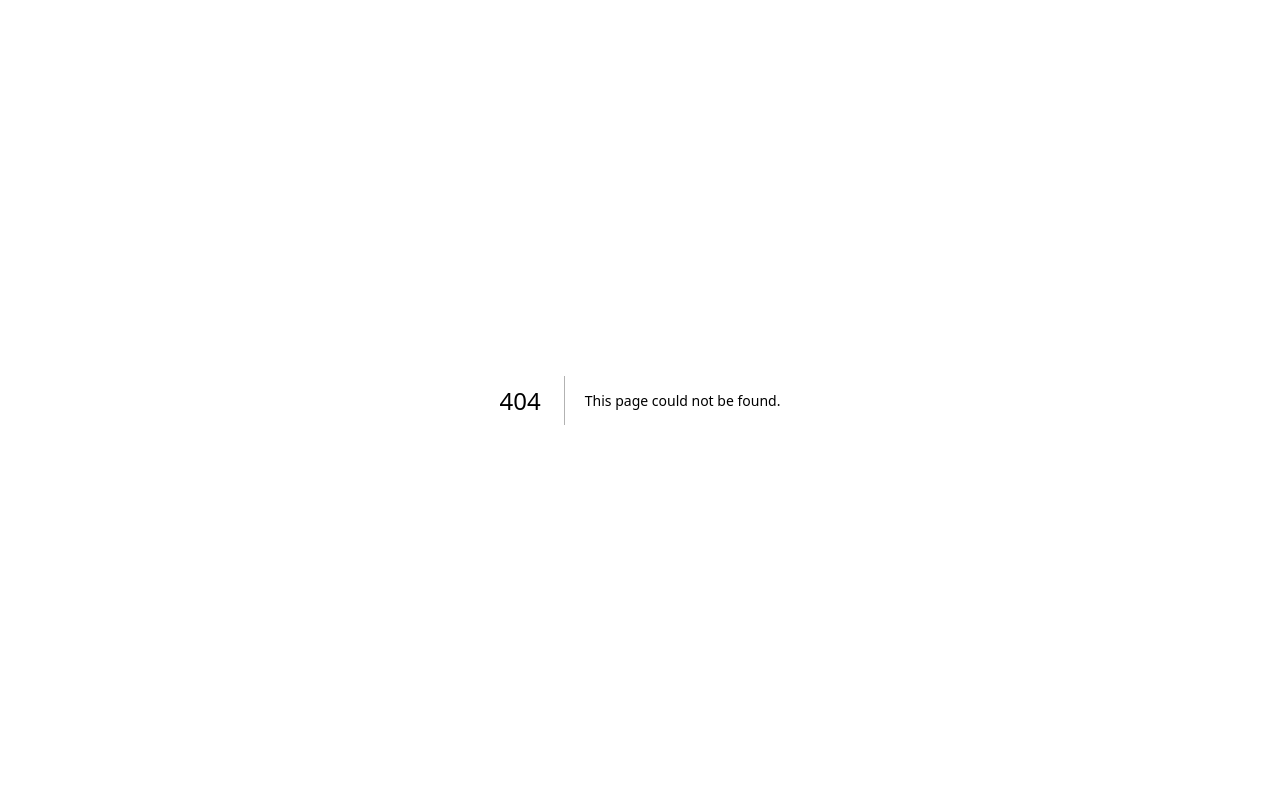
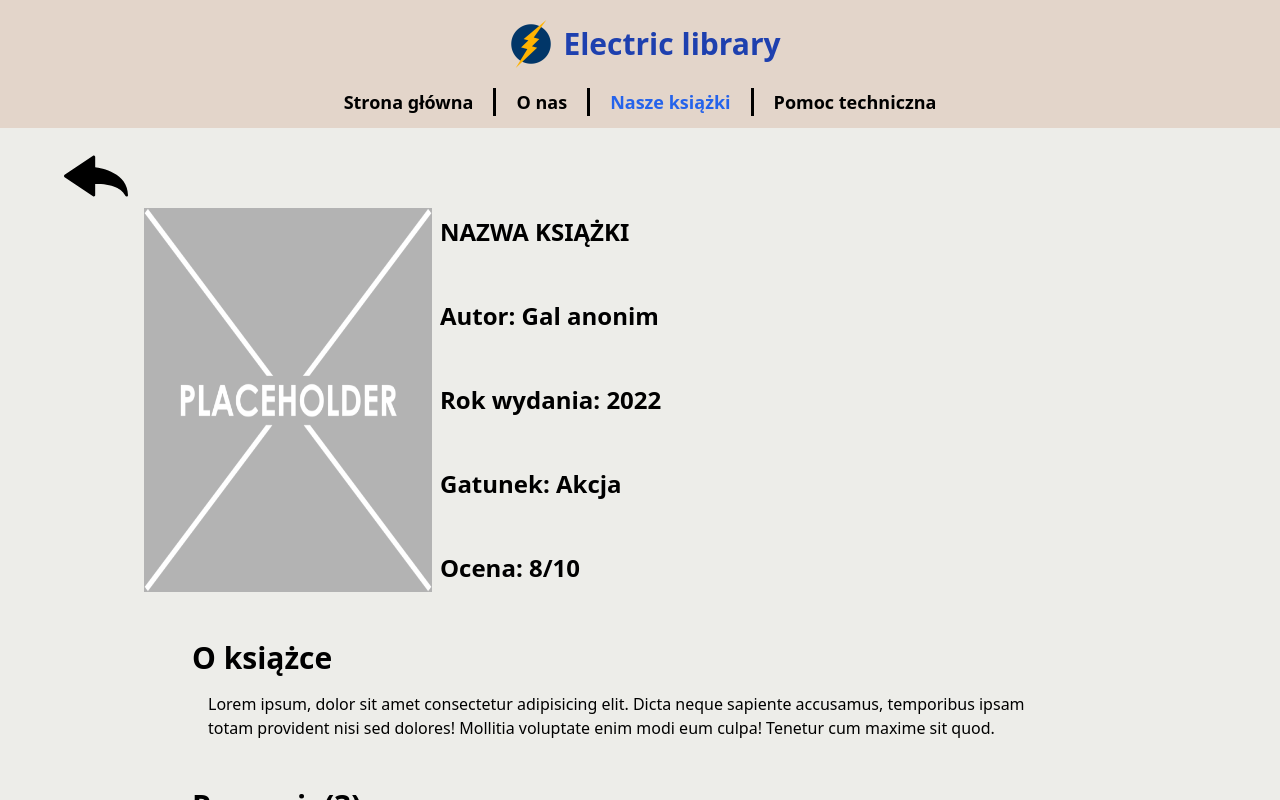
Before and after one commit to makla12/Projekt-biblioteka, a Next.js app: page /books/book3 in a window 1280 px wide. Before the commit this address had no page. Built offline with nearby package versions, Linux system fonts and the light colour scheme.

Commit message:
added books

```diff
--- a/app/books/book1/page.jsx
+++ b/app/books/book1/page.jsx
@@ -1,32 +1,31 @@
 import BookInfo from "@/components/elements/BookInfo";
 
 export default function book(){return (<BookInfo {...{
-    title: "NAZWA KSIĄŻKI",
-    author: "Gal anonim",
-    date: "2022",
-    type: "Akcja",
-    rating: "8/10",
-    about: "Lorem ipsum, dolor sit amet consectetur adipisicing elit. Dicta neque sapiente accusamus, temporibus ipsam totam provident nisi sed dolores! Mollitia voluptate enim modi eum culpa! Tenetur cum maxime sit quod.",
+    title: "Pies Baskerville’ów",
+    author: "Arthur Ignatius Conan Doyle",
+    date: "1901-1902",
+    type: "powieść detektywistyczna",
+    rating: "7,4/10",
+    about: "W „Psie Baskervillów” Sherlock Holmes i doktor Watson szukają sprawców morderstw w rodzie Baskervillów. Metodycznie tropią straszliwą bestię i zimnego mordercę, narażając się na mrożące krew w żyłach niebezpieczeństwa na bagnach Grimpen Mire. ",
     reviews:[
         {
-            user:"Imię i nazwisko",
-            date:"12-02-2024",
-            rating:"5/10",
-            review: "Lorem ipsum dolor sit, amet consectetur adipisicing elit. Dolor voluptatibus inventore ex aut obcaecati consequuntur cupiditate odio ea delectus a iure nihil nesciunt iusto, animi optio eveniet laboriosam quas itaque.",
+            "user": "Anna Nowak",
+            "date": "18-02-2024",
+            "rating": "9/10",
+            "review": "Jedna z moich ulubionych książek Doyle’a! Mroczny klimat, tajemnica i świetne prowadzenie akcji. Polecam każdemu fanowi detektywistycznych zagadek."
         },
 
         {
-            user:"",
-            date:"",
-            rating:"",
-            review:"",
+            "user": "Jan Kowalski",
+            "date": "15-02-2024",
+            "rating": "7/10",
+            "review": "Ciekawa historia, dobrze poprowadzona intryga, ale momentami zbyt rozwlekłe opisy. Klimat powieści jednak rekompensuje te drobne mankamenty."
         },
-
         {
-            user:"",
-            date:"",
-            rating:"",
-            review:"",
-        },
+            user:"Niku Tasem",
+            date:"12-02-2024",
+            rating:"8/10",
+            review: "Z każdym kolejnym przeczytanym tomem coraz bardziej rozumiem czemu ta seria jest ponadczasowa. ",
+        }
     ],
 }}/>)};
--- /dev/null
+++ b/app/books/book2/page.jsx
@@ -0,0 +1,32 @@
+import BookInfo from "@/components/elements/BookInfo";
+
+export default function book(){return (<BookInfo {...{
+    title: "NAZWA KSIĄŻKI",
+    author: "Gal anonim",
+    date: "2022",
+    type: "Akcja",
+    rating: "8/10",
+    about: "Lorem ipsum, dolor sit amet consectetur adipisicing elit. Dicta neque sapiente accusamus, temporibus ipsam totam provident nisi sed dolores! Mollitia voluptate enim modi eum culpa! Tenetur cum maxime sit quod.",
+    reviews:[
+        {
+            user:"Imię i nazwisko",
+            date:"12-02-2024",
+            rating:"5/10",
+            review: "Lorem ipsum dolor sit, amet consectetur adipisicing elit. Dolor voluptatibus inventore ex aut obcaecati consequuntur cupiditate odio ea delectus a iure nihil nesciunt iusto, animi optio eveniet laboriosam quas itaque.",
+        },
+
+        {
+            user:"",
+            date:"",
+            rating:"",
+            review:"",
+        },
+
+        {
+            user:"",
+            date:"",
+            rating:"",
+            review:"",
+        },
+    ],
+}}/>)};
--- /dev/null
+++ b/app/books/book3/page.jsx
@@ -0,0 +1,32 @@
+import BookInfo from "@/components/elements/BookInfo";
+
+export default function book(){return (<BookInfo {...{
+    title: "NAZWA KSIĄŻKI",
+    author: "Gal anonim",
+    date: "2022",
+    type: "Akcja",
+    rating: "8/10",
+    about: "Lorem ipsum, dolor sit amet consectetur adipisicing elit. Dicta neque sapiente accusamus, temporibus ipsam totam provident nisi sed dolores! Mollitia voluptate enim modi eum culpa! Tenetur cum maxime sit quod.",
+    reviews:[
+        {
+            user:"Imię i nazwisko",
+            date:"12-02-2024",
+            rating:"5/10",
+            review: "Lorem ipsum dolor sit, amet consectetur adipisicing elit. Dolor voluptatibus inventore ex aut obcaecati consequuntur cupiditate odio ea delectus a iure nihil nesciunt iusto, animi optio eveniet laboriosam quas itaque.",
+        },
+
+        {
+            user:"",
+            date:"",
+            rating:"",
+            review:"",
+        },
+
+        {
+            user:"",
+            date:"",
+            rating:"",
+            review:"",
+        },
+    ],
+}}/>)};
--- /dev/null
+++ b/app/books/book4/page.jsx
@@ -0,0 +1,32 @@
+import BookInfo from "@/components/elements/BookInfo";
+
+export default function book(){return (<BookInfo {...{
+    title: "NAZWA KSIĄŻKI",
+    author: "Gal anonim",
+    date: "2022",
+    type: "Akcja",
+    rating: "8/10",
+    about: "Lorem ipsum, dolor sit amet consectetur adipisicing elit. Dicta neque sapiente accusamus, temporibus ipsam totam provident nisi sed dolores! Mollitia voluptate enim modi eum culpa! Tenetur cum maxime sit quod.",
+    reviews:[
+        {
+            user:"Imię i nazwisko",
+            date:"12-02-2024",
+            rating:"5/10",
+            review: "Lorem ipsum dolor sit, amet consectetur adipisicing elit. Dolor voluptatibus inventore ex aut obcaecati consequuntur cupiditate odio ea delectus a iure nihil nesciunt iusto, animi optio eveniet laboriosam quas itaque.",
+        },
+
+        {
+            user:"",
+            date:"",
+            rating:"",
+            review:"",
+        },
+
+        {
+            user:"",
+            date:"",
+            rating:"",
+            review:"",
+        },
+    ],
+}}/>)};
--- /dev/null
+++ b/app/books/book5/page.jsx
@@ -0,0 +1,32 @@
+import BookInfo from "@/components/elements/BookInfo";
+
+export default function book(){return (<BookInfo {...{
+    title: "NAZWA KSIĄŻKI",
+    author: "Gal anonim",
+    date: "2022",
+    type: "Akcja",
+    rating: "8/10",
+    about: "Lorem ipsum, dolor sit amet consectetur adipisicing elit. Dicta neque sapiente accusamus, temporibus ipsam totam provident nisi sed dolores! Mollitia voluptate enim modi eum culpa! Tenetur cum maxime sit quod.",
+    reviews:[
+        {
+            user:"Imię i nazwisko",
+            date:"12-02-2024",
+            rating:"5/10",
+            review: "Lorem ipsum dolor sit, amet consectetur adipisicing elit. Dolor voluptatibus inventore ex aut obcaecati consequuntur cupiditate odio ea delectus a iure nihil nesciunt iusto, animi optio eveniet laboriosam quas itaque.",
+        },
+
+        {
+            user:"",
+            date:"",
+            rating:"",
+            review:"",
+        },
+
+        {
+            user:"",
+            date:"",
+            rating:"",
+            review:"",
+        },
+    ],
+}}/>)};
--- /dev/null
+++ b/app/books/book6/page.jsx
@@ -0,0 +1,32 @@
+import BookInfo from "@/components/elements/BookInfo";
+
+export default function book(){return (<BookInfo {...{
+    title: "NAZWA KSIĄŻKI",
+    author: "Gal anonim",
+    date: "2022",
+    type: "Akcja",
+    rating: "8/10",
+    about: "Lorem ipsum, dolor sit amet consectetur adipisicing elit. Dicta neque sapiente accusamus, temporibus ipsam totam provident nisi sed dolores! Mollitia voluptate enim modi eum culpa! Tenetur cum maxime sit quod.",
+    reviews:[
+        {
+            user:"Imię i nazwisko",
+            date:"12-02-2024",
+            rating:"5/10",
+            review: "Lorem ipsum dolor sit, amet consectetur adipisicing elit. Dolor voluptatibus inventore ex aut obcaecati consequuntur cupiditate odio ea delectus a iure nihil nesciunt iusto, animi optio eveniet laboriosam quas itaque.",
+        },
+
+        {
+            user:"",
+            date:"",
+            rating:"",
+            review:"",
+        },
+
+        {
+            user:"",
+            date:"",
+            rating:"",
+            review:"",
+        },
+    ],
+}}/>)};
--- a/components/pages/BooksPage.jsx
+++ b/components/pages/BooksPage.jsx
@@ -9,11 +9,11 @@ export default function BooksPage() {
 
 		<div className="w-full h-auto px-12 py-5 flex justify-center gap-x-96 gap-y-20 flex-wrap">
 			<BookLink href={"/books/book1"} />
-			<BookLink href={"/books/book1"} />
-			<BookLink href={"/books/book1"} />
-			<BookLink href={"/books/book1"} />
-			<BookLink href={"/books/book1"} />
-			<BookLink href={"/books/book1"} />
+			<BookLink href={"/books/book2"} />
+			<BookLink href={"/books/book3"} />
+			<BookLink href={"/books/book4"} />
+			<BookLink href={"/books/book5"} />
+			<BookLink href={"/books/book6"} />
 		</div>
 
 		<Footer />
```
